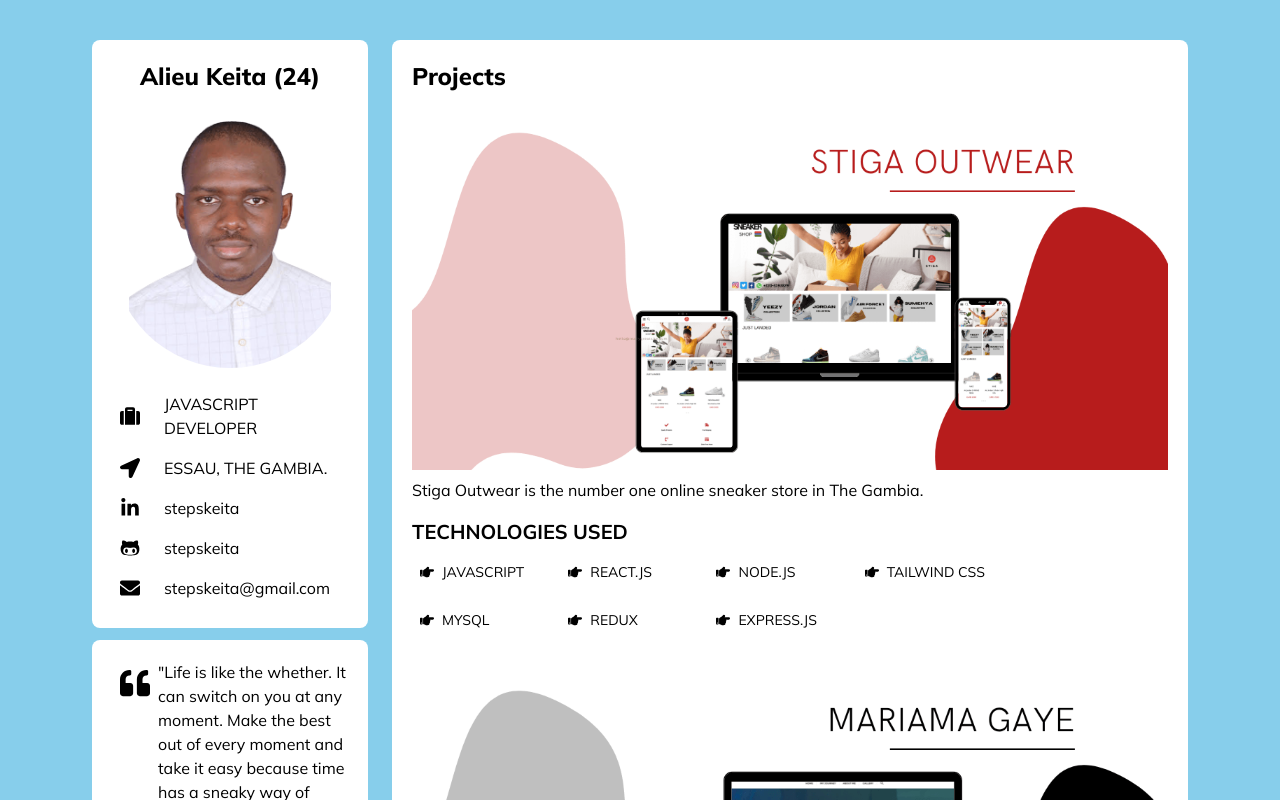
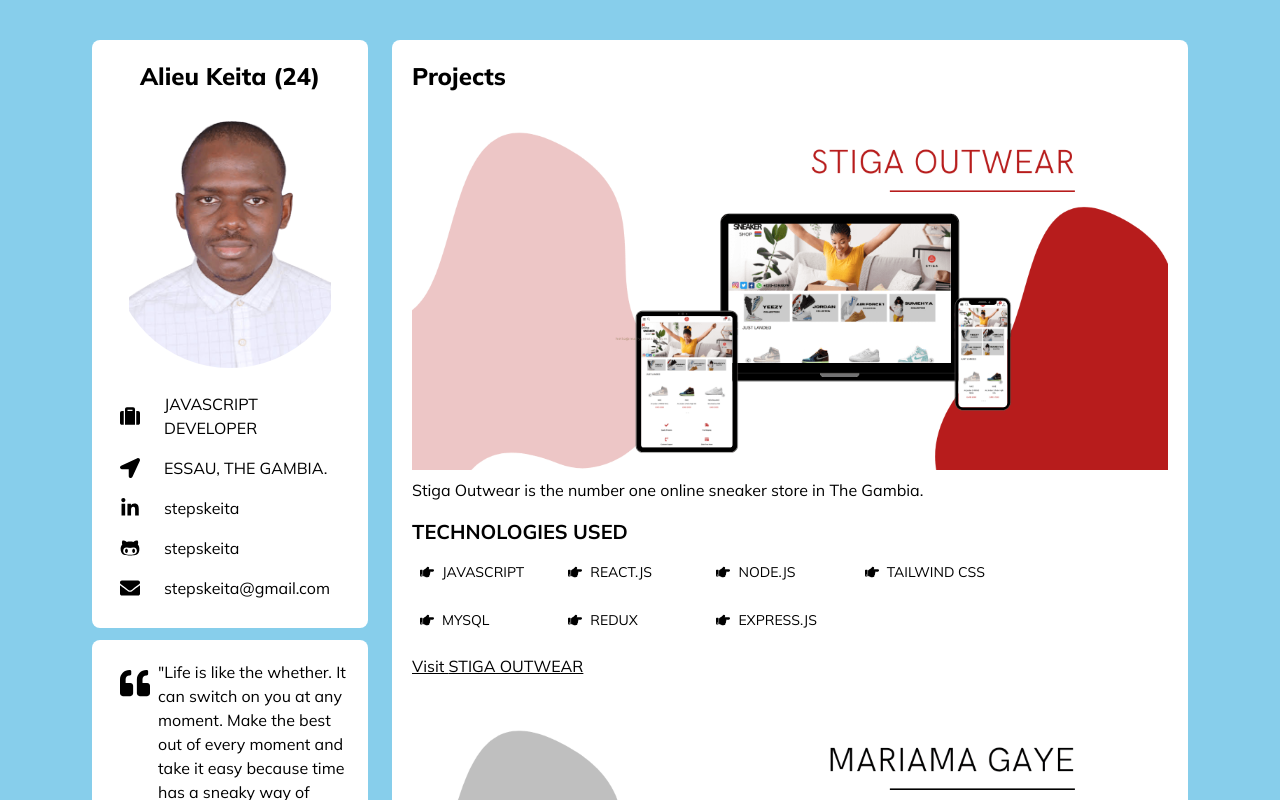
Before and after one commit to stepskeita/cv, a React (Create React App) app: page / in a window 1280 px wide. Shown: the top 800 px of the page. Built offline with nearby package versions, Linux system fonts and the light colour scheme.

Commit message:
Update Project.js

```diff
--- a/src/components/Projects.js
+++ b/src/components/Projects.js
@@ -111,7 +111,7 @@
           </a>
           <p className="mb-4">{project.details}</p>
           <Skills projectTitle={project.title} skils={project.skills} />
-          {/* {project.link && (
+         {project.link && (
             <a
               target="_blank"
               rel="noreferrer"
@@ -120,7 +120,7 @@
             >
               Visit {project.title}
             </a>
-          )} */}
+          )}
         </div>
       ))}
 
```
